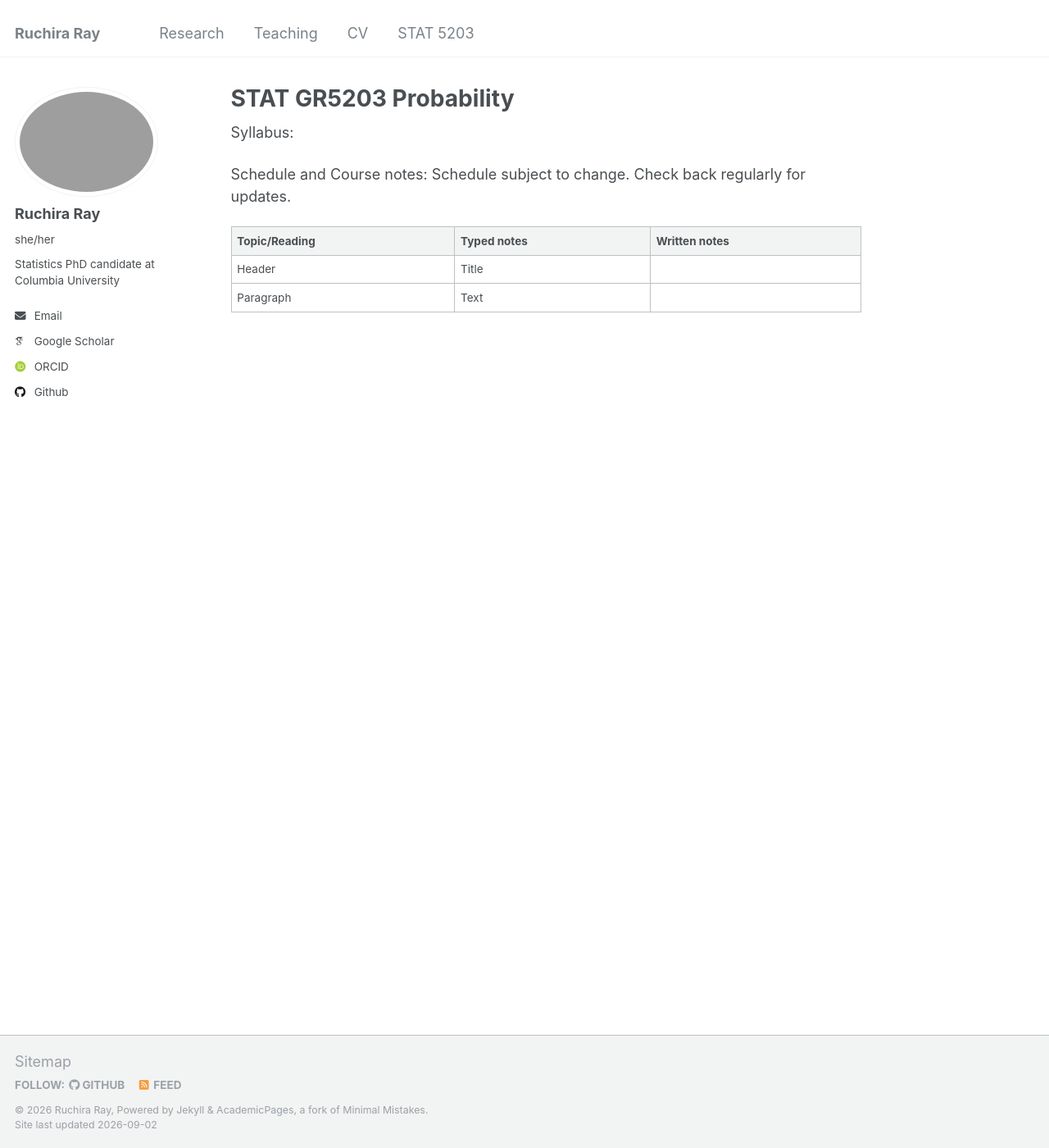
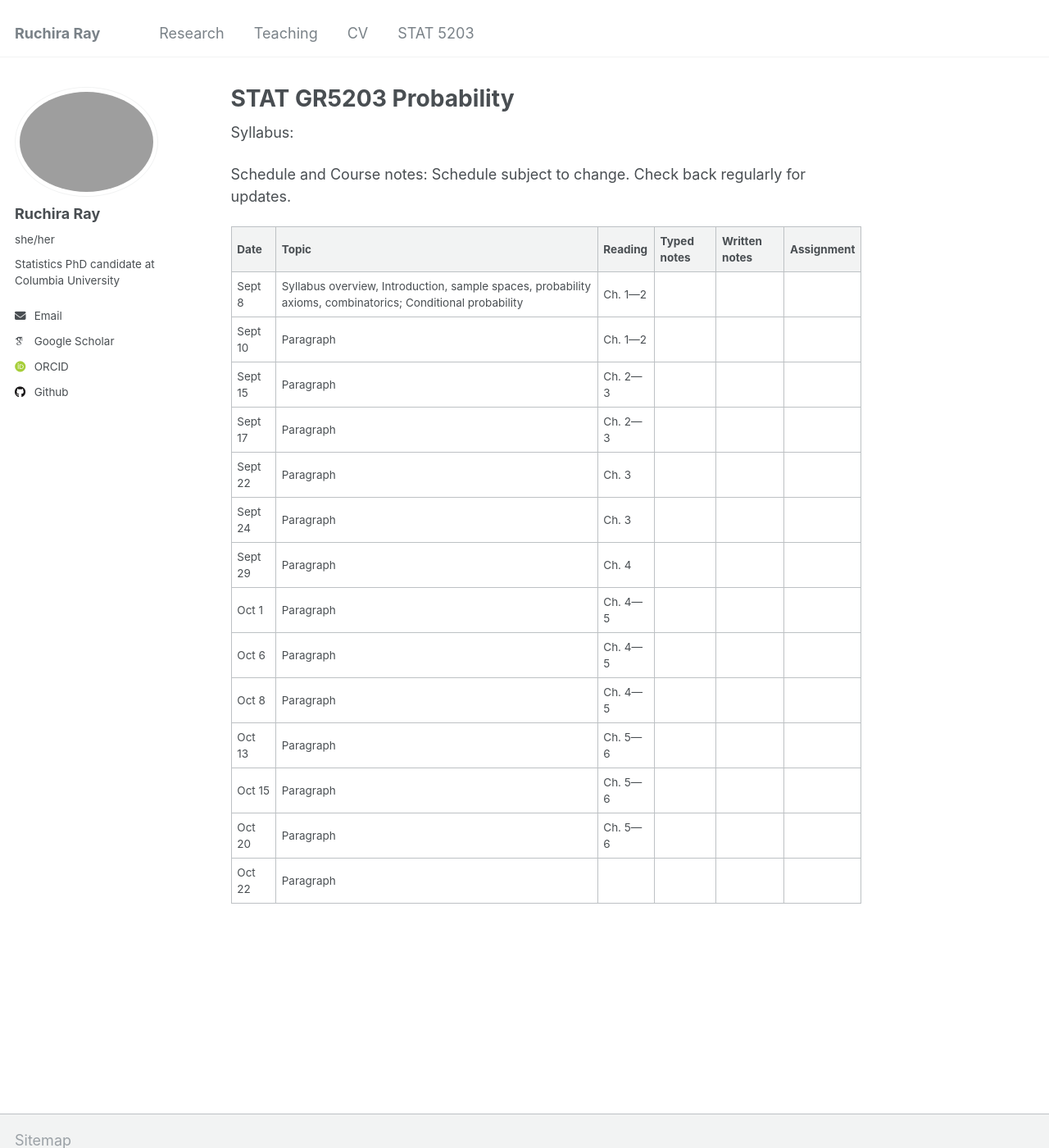
Before and after one commit to rray123/rray123.github.io, a Jekyll site: the page built from _pages/STAT5203.md, in a window 1280 px wide and 1400 px high. Shown: the whole window at 82% size. Built offline with Jekyll 4.4.1, drawn with Linux system fonts in a browser that asks for light colours; some web fonts are replaced.

Commit message:
Update STAT5203.md

```diff
--- a/_pages/STAT5203.md
+++ b/_pages/STAT5203.md
@@ -12,7 +12,19 @@ Syllabus:
 Schedule and Course notes:
 Schedule subject to change. Check back regularly for updates.
 
-| Topic/Reading | Typed notes | Written notes |
-| ------------- | ----------- | ------------- |
-| Header        | Title       |               |
-| Paragraph     | Text        |               |
+| Date    | Topic         | Reading | Typed notes   | Written notes | Assignment |
+| -------| ------------- | --------| ------------- | --------------| ---------- |
+| Sept 8 | Syllabus overview, Introduction, sample spaces, probability axioms, combinatorics; Conditional probability | Ch. 1—2 ||||
+| Sept 10 | Paragraph     | Ch. 1—2 |               |               |            |
+| Sept 15 | Paragraph     | Ch. 2—3 |               |               |            |
+| Sept 17 | Paragraph     | Ch. 2—3 |               |               |            |
+| Sept 22 | Paragraph     | Ch. 3   |               |               |            |
+| Sept 24 | Paragraph     | Ch. 3   |               |               |            |
+| Sept 29 | Paragraph     | Ch. 4   |               |               |            |
+| Oct 1   | Paragraph     | Ch. 4—5 |               |               |            |
+| Oct 6   | Paragraph     | Ch. 4—5 |               |               |            |
+| Oct 8   | Paragraph     | Ch. 4—5 |               |               |            |
+| Oct 13  | Paragraph     | Ch. 5—6 |               |               |            |
+| Oct 15  | Paragraph     | Ch. 5—6 |               |               |            |
+| Oct 20  | Paragraph     | Ch. 5—6 |               |               |            |
+| Oct 22  | Paragraph     |         |               |               |            |
```
